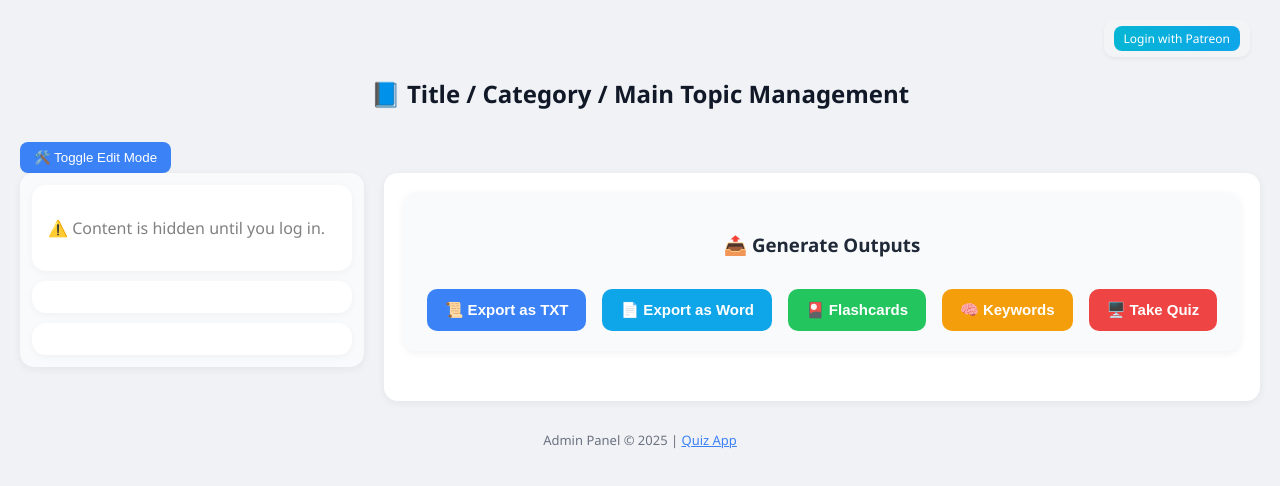
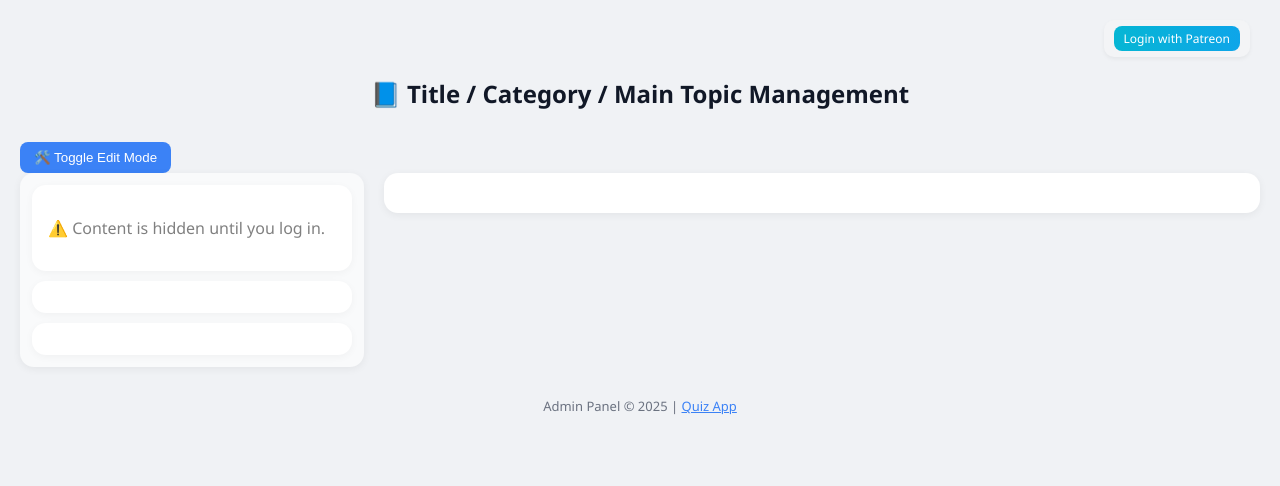
Before and after one commit to nalcakar/gemini, a website: page public/admin.html in a window 1280 px wide. Drawn offline with nearby package versions, Linux system fonts and the light colour scheme.

Commit message:
ggüncellendi

```diff
--- a/public/admin.html
+++ b/public/admin.html
@@ -334,36 +334,15 @@
       </div>
     </div>
 
-  <div class="content">
-
-    <!-- ⬇️ Outputs Section (NEW and FIXED outside dynamic refresh) -->
-    <div id="outputOptions" style="margin-bottom: 30px; padding:20px; background:#f9fafb; border-radius:12px; box-shadow:0 2px 8px rgba(0,0,0,0.06);">
-      <h3 style="text-align:center; margin-bottom:20px;">📤 Generate Outputs</h3>
-      <div style="display:flex; flex-wrap:wrap; justify-content:center; gap:16px;">
-        <button onclick="exportAsTXT()" style="padding:12px 18px; border:none; border-radius:10px; background:#3b82f6; color:white; font-weight:bold; font-size:15px;">📜 Export as TXT</button>
-        <button onclick="exportAsWord()" style="padding:12px 18px; border:none; border-radius:10px; background:#0ea5e9; color:white; font-weight:bold; font-size:15px;">📄 Export as Word</button>
-        <button onclick="openFlashcardMode()" style="padding:12px 18px; border:none; border-radius:10px; background:#22c55e; color:white; font-weight:bold; font-size:15px;">🎴 Flashcards</button>
-        <button onclick="extractKeywords()" style="padding:12px 18px; border:none; border-radius:10px; background:#f59e0b; color:white; font-weight:bold; font-size:15px;">🧠 Keywords</button>
-        <button onclick="startQuizMode()" style="padding:12px 18px; border:none; border-radius:10px; background:#ef4444; color:white; font-weight:bold; font-size:15px;">🖥️ Take Quiz</button>
-      </div>
-    </div>
-    <!-- ⬆️ -->
-
-    <!-- ⬇️ Modal Question List (Dynamic) -->
-    <div id="modalQuestionList">
+    <div class="content" id="modalQuestionList">
       <h3>📋 Questions</h3>
       <p>⬅️ Select a title to view questions</p>
-
-      <!-- Recent Texts -->
       <div class="column" id="recentTextsContainer">
         <h3>🕒 Recent Texts</h3>
         <p>⬅️ Select a title to view its recent texts.</p>
       </div>
     </div>
-
   </div>
-</div>
-
 
 
 
@@ -376,7 +355,6 @@
   </div>
 
   <script src="admin.js"></script>
-  <script src="output.js"></script>
   <script>
     window.MathJax = {
       tex: { inlineMath: [['$', '$'], ['\\(', '\\)']] },
```
Lines whose indentation alone changed are shown as unchanged.
